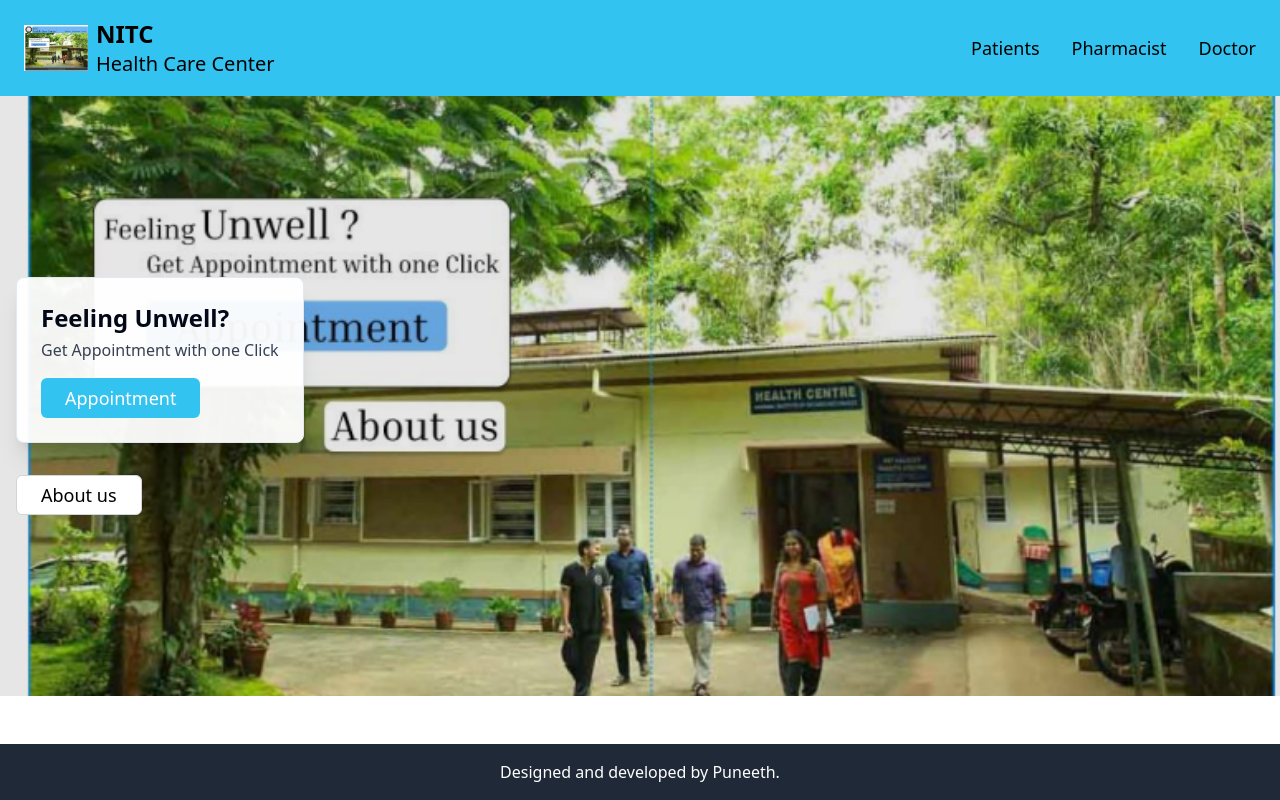
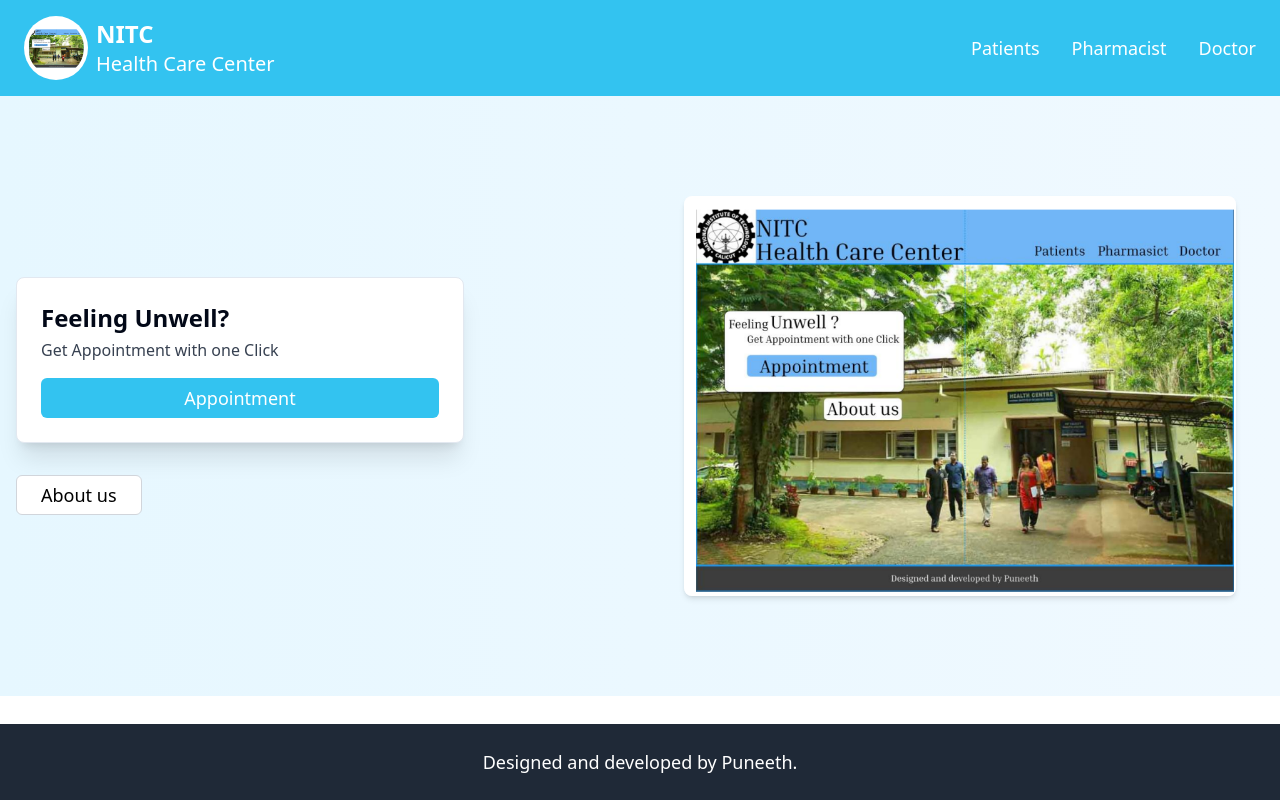
Before and after one commit to puneeth-9810/SE_PROJECT, a React (Vite) app: page / in a window 1280 px wide. Built offline with nearby package versions, Linux system fonts and the light colour scheme.

Commit message:
Implement webpage layout
Implement the webpage layout as described in the prompt.

```diff
--- a/src/components/Footer.tsx
+++ b/src/components/Footer.tsx
@@ -1,8 +1,10 @@
 
 const Footer = () => {
   return (
-    <footer className="bg-gray-800 text-white py-4 text-center">
-      <p>Designed and developed by Puneeth.</p>
+    <footer className="bg-gray-800 text-white py-6 text-center">
+      <div className="container mx-auto px-4">
+        <p className="text-lg">Designed and developed by Puneeth.</p>
+      </div>
     </footer>
   );
 };
--- a/src/components/Header.tsx
+++ b/src/components/Header.tsx
@@ -6,12 +6,12 @@ const Header = () => {
   const [isMenuOpen, setIsMenuOpen] = useState(false);
 
   return (
-    <header className="bg-[#33C3F0] text-black py-4 px-6 flex justify-between items-center">
+    <header className="bg-[#33C3F0] text-white py-4 px-6 flex justify-between items-center">
       <div className="flex items-center">
         <img
           src="/lovable-uploads/d0272ec1-ff25-46fa-a627-2955e37e4b90.png"
           alt="NITC Logo"
-          className="h-16 w-16 object-contain"
+          className="h-16 w-16 object-contain bg-white rounded-full p-1"
         />
         <div className="ml-2">
           <h1 className="text-2xl font-bold">NITC</h1>
@@ -23,7 +23,7 @@ const Header = () => {
       <div className="md:hidden">
         <button
           onClick={() => setIsMenuOpen(!isMenuOpen)}
-          className="focus:outline-none"
+          className="focus:outline-none text-white"
         >
           <Menu size={24} />
         </button>
@@ -31,18 +31,18 @@ const Header = () => {
 
       {/* Desktop navigation */}
       <nav className="hidden md:flex space-x-8">
-        <a href="#patients" className="text-lg hover:underline">Patients</a>
-        <a href="#pharmacist" className="text-lg hover:underline">Pharmacist</a>
-        <a href="#doctor" className="text-lg hover:underline">Doctor</a>
+        <a href="#patients" className="text-lg text-white hover:underline">Patients</a>
+        <a href="#pharmacist" className="text-lg text-white hover:underline">Pharmacist</a>
+        <a href="#doctor" className="text-lg text-white hover:underline">Doctor</a>
       </nav>
 
       {/* Mobile navigation */}
       {isMenuOpen && (
         <div className="absolute top-20 right-0 left-0 bg-[#33C3F0] z-10 md:hidden">
           <div className="flex flex-col items-center py-4">
-            <a href="#patients" className="py-2 text-lg hover:underline">Patients</a>
-            <a href="#pharmacist" className="py-2 text-lg hover:underline">Pharmacist</a>
-            <a href="#doctor" className="py-2 text-lg hover:underline">Doctor</a>
+            <a href="#patients" className="py-2 text-lg text-white hover:underline">Patients</a>
+            <a href="#pharmacist" className="py-2 text-lg text-white hover:underline">Pharmacist</a>
+            <a href="#doctor" className="py-2 text-lg text-white hover:underline">Doctor</a>
           </div>
         </div>
       )}
--- a/src/components/HeroSection.tsx
+++ b/src/components/HeroSection.tsx
@@ -4,24 +4,17 @@ import { Card } from "@/components/ui/card";
 
 const HeroSection = () => {
   return (
-    <div className="relative min-h-[500px] md:min-h-[600px] flex items-center">
-      {/* Background image */}
-      <div
-        className="absolute inset-0 bg-cover bg-center z-0"
-        style={{
-          backgroundImage: "url('/lovable-uploads/d0272ec1-ff25-46fa-a627-2955e37e4b90.png')",
-          filter: "brightness(0.9)"
-        }}
-      />
-
-      {/* Content overlay */}
-      <div className="container mx-auto px-4 z-10 flex flex-col items-start">
-        <Card className="bg-white/95 shadow-xl p-6 max-w-md">
+    <div className="relative min-h-[500px] md:min-h-[600px] flex items-center bg-gradient-to-r from-[#e6f7ff] to-[#f0f9ff]">
+      <div className="container mx-auto px-4 z-10">
+        <div className="grid grid-cols-1 md:grid-cols-2 gap-8 items-center">
+          {/* Left side content */}
+          <div className="flex flex-col items-start">
+            <Card className="bg-white shadow-xl p-6 w-full max-w-md">
               <h2 className="text-2xl font-bold mb-1">Feeling Unwell?</h2>
               <p className="text-gray-700 mb-4">Get Appointment with one Click</p>
 
               <Button
-            className="bg-[#33C3F0] hover:bg-[#33A3D0] text-white font-medium py-2 px-6 rounded-md text-lg w-full md:w-auto"
+                className="bg-[#33C3F0] hover:bg-[#33A3D0] text-white font-medium py-2 px-6 rounded-md text-lg w-full"
               >
                 Appointment
               </Button>
@@ -34,6 +27,17 @@ const HeroSection = () => {
               About us
             </Button>
           </div>
+
+          {/* Right side image */}
+          <div className="hidden md:flex justify-center items-center">
+            <img
+              src="/lovable-uploads/d0272ec1-ff25-46fa-a627-2955e37e4b90.png"
+              alt="Health Center"
+              className="max-h-[400px] object-contain rounded-lg shadow-md"
+            />
+          </div>
+        </div>
+      </div>
     </div>
   );
 };
```
Lines whose indentation alone changed are shown as unchanged.
